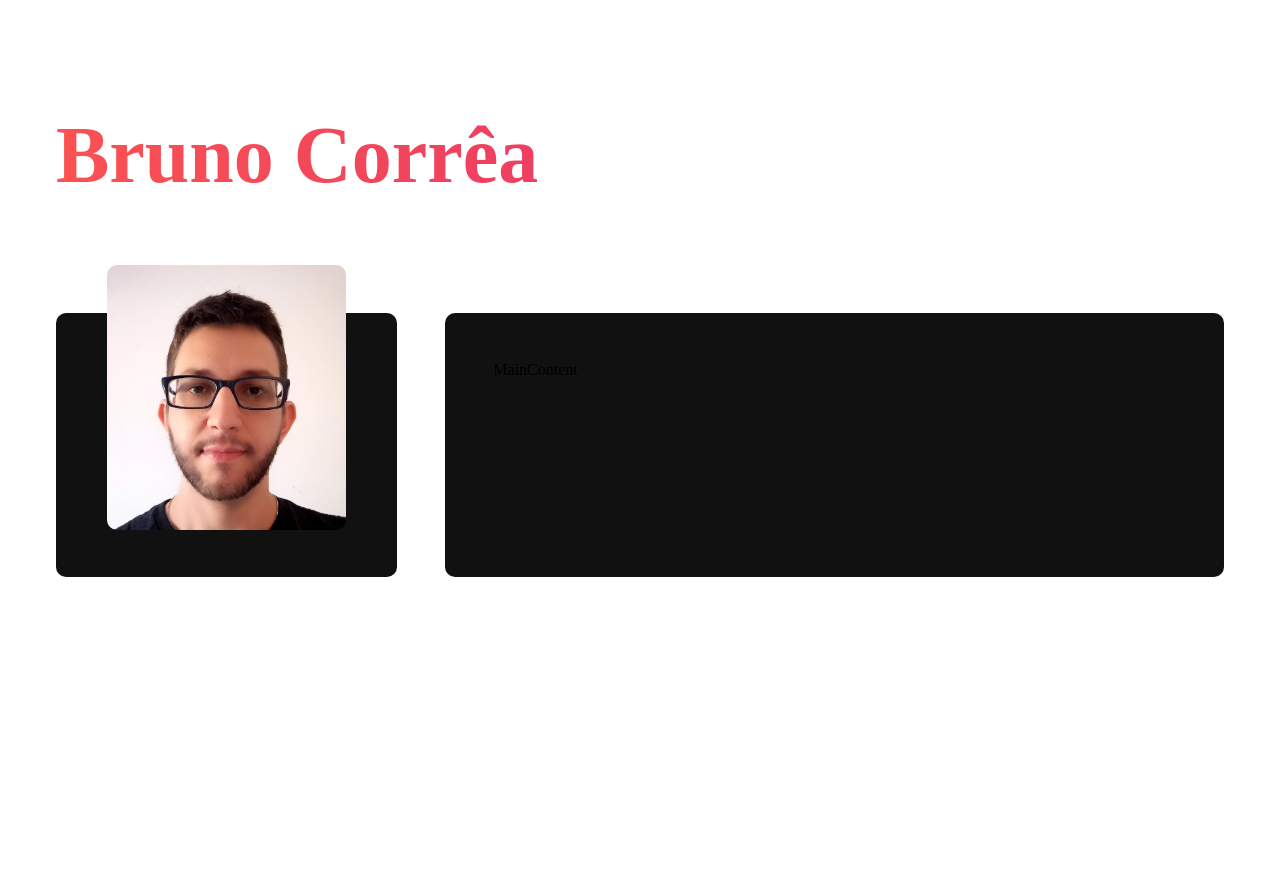
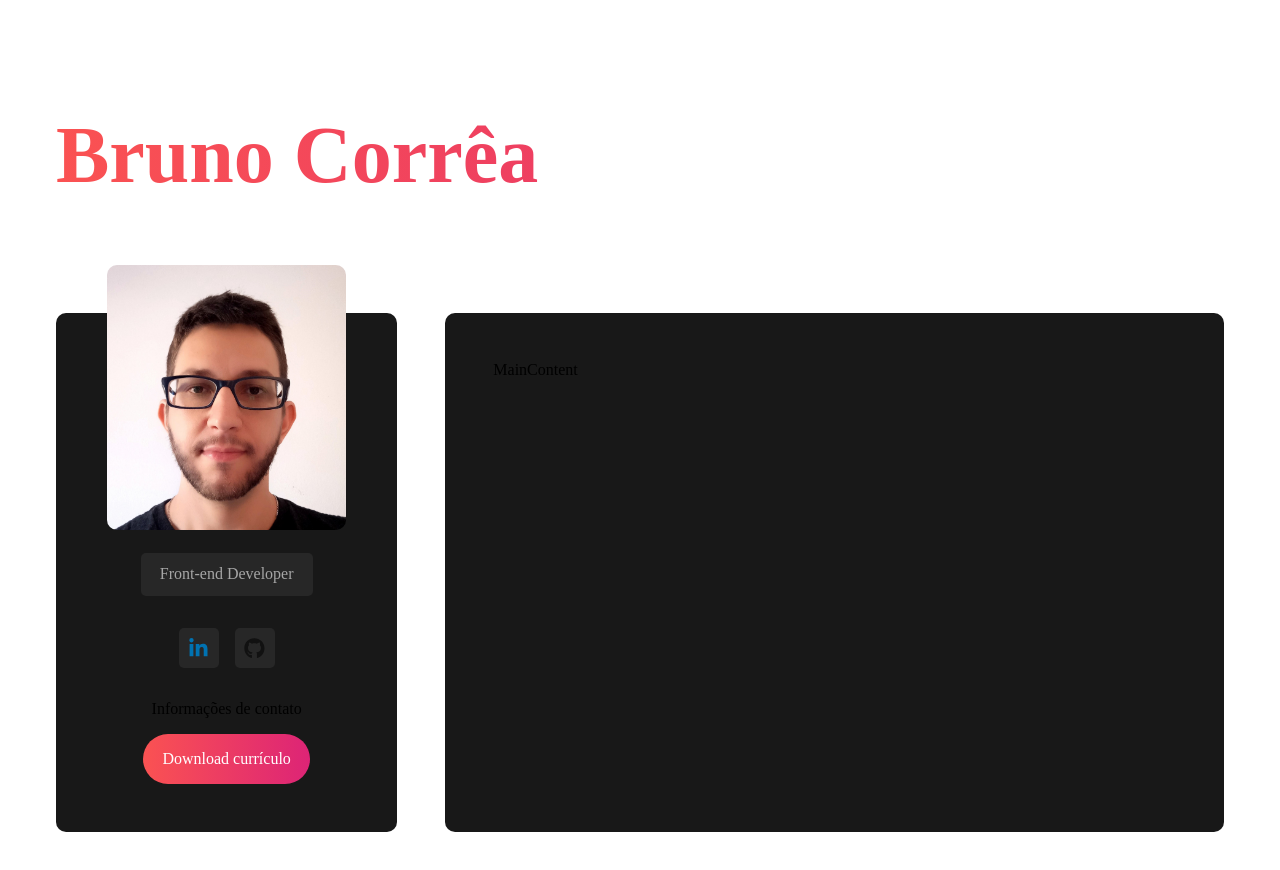
Before and after one commit to Bruno-Vitor/react-sass, a React (Vite) app in the folder react_sass/: page / in a window 1280 px wide. Shown: the top 870 px of the page. Before the commit the page ends 800 px from the top, so only its background shows below. Built offline with nearby package versions, Linux system fonts and the light colour scheme; the HTML template or start-up script is replaced by a standard one.

Commit message:
Update 1.4

```diff
--- a/react_sass/src/components/Sidebar.jsx
+++ b/react_sass/src/components/Sidebar.jsx
@@ -1,4 +1,5 @@
 import React from 'react'
+import SocialNetworks from './SocialNetworks';
 import Avatar from '../img/bc.jpg';
 import '../styles/components/sidebar.sass';
 
@@ -7,7 +8,7 @@
     <aside id='sidebar'>
       <img src={Avatar} alt="Bruno Corrêa" />
       <p className='title'>Front-end Developer</p>
-      <p>redes sociais</p>
+      <SocialNetworks />
       <p>Informações de contato</p>
       <a href="" className='btn'>
         Download currículo
--- /dev/null
+++ b/react_sass/src/components/SocialNetworks.jsx
@@ -0,0 +1,22 @@
+import React from 'react'
+import {FaLinkedinIn, FaGithub} from 'react-icons/fa'
+import '../styles/components/socialnetworks.sass';
+
+const socialNetworks = [
+  { name: "linkedin", icon: <FaLinkedinIn /> },
+  { name: "github", icon: <FaGithub /> },
+];
+
+const SocialNetworks = () => {
+  return (
+    <section id='social-networks'>
+      {socialNetworks.map((network) => (
+        <a href="#" className='social-btn' id={network.name} key={network.name}>
+          {network.icon}
+        </a>
+      ))}
+    </section>
+  );
+};
+
+export default SocialNetworks;
--- a/react_sass/src/styles/components/sidebar.sass
+++ b/react_sass/src/styles/components/sidebar.sass
@@ -1,4 +1,5 @@
 @use '../variables'
+@use '../mixins'
 
 #sidebar
   background-color: variables.$bg-color
@@ -16,3 +17,13 @@
     border-radius: variables.$container-border-radius
     position: absolute
     top: -3rem
+
+  .title
+    color: variables.$text-color-secondary
+    background-color: variables.$bg-color-secondary
+    border-radius: variables.$card-border-radius
+    margin-top: 12rem
+    padding: .8rem 1.2rem
+
+  .btn
+    @include mixins.btn
--- /dev/null
+++ b/react_sass/src/styles/components/socialnetworks.sass
@@ -0,0 +1,25 @@
+@use '../variables'
+@use '../mixins'
+
+#social-networks
+  @include mixins.center
+  gap: 1rem
+  margin: 1rem 0
+
+  .social-btn
+    padding: .6rem
+    background-color: variables.$bg-color-secondary
+    border-radius: variables.$card-border-radius
+    font-size: 1.3rem
+    @include mixins.center
+
+  #linkedin
+    color: #0072B1
+
+  #github
+    color: #111
+
+  :hover
+    background: variables.$gradient
+    > svg
+      color: variables.$text-color
--- a/react_sass/src/styles/mixins.sass
+++ b/react_sass/src/styles/mixins.sass
@@ -0,0 +1,13 @@
+@use 'variables'
+
+@mixin center
+  display: flex
+  justify-content: center
+  align-items: center
+
+@mixin btn
+  padding: 1rem 1.2rem
+  color: variables.$text-color
+  background: variables.$gradient
+  text-decoration: none
+  border-radius: 3rem
--- a/react_sass/src/styles/variables.sass
+++ b/react_sass/src/styles/variables.sass
@@ -1,9 +1,9 @@
 $font-stack: "Helvetica"
 $text-color: #FFF
 $text-color-secondary: #a6a6a6
-$body-bg-color: #271b31
-$bg-color: #111
-$bg-color-secondary: #1d1d1d
+$body-bg-color: #33243f
+$bg-color: #181818
+$bg-color-secondary: #272727
 $container-border-radius: 10px
 $card-border-radius: 5px
 $gradient: linear-gradient(90deg, rgba(250,82,82,1) 0%, rgba(221, 36,118,1) 100%)
```
